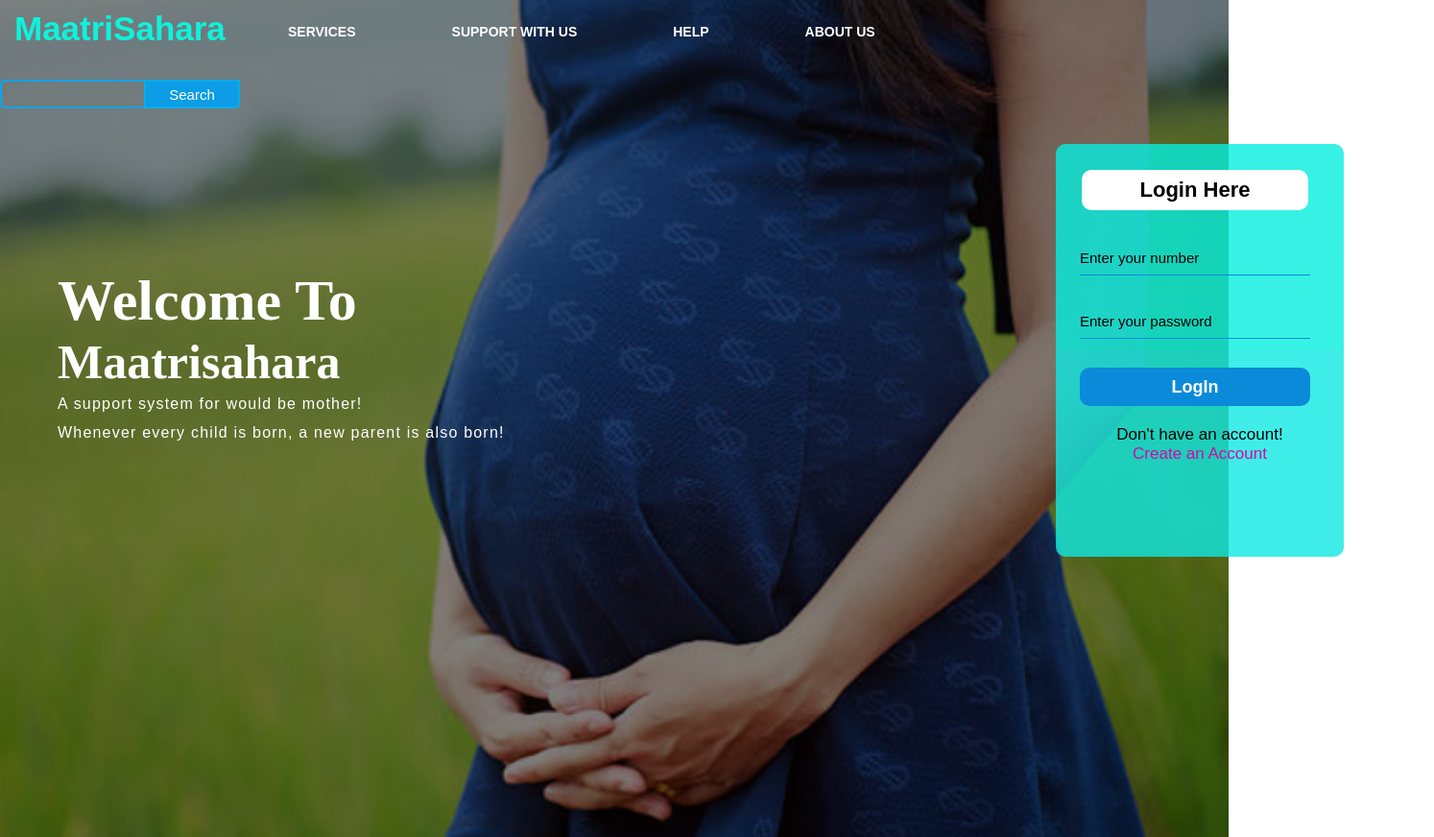
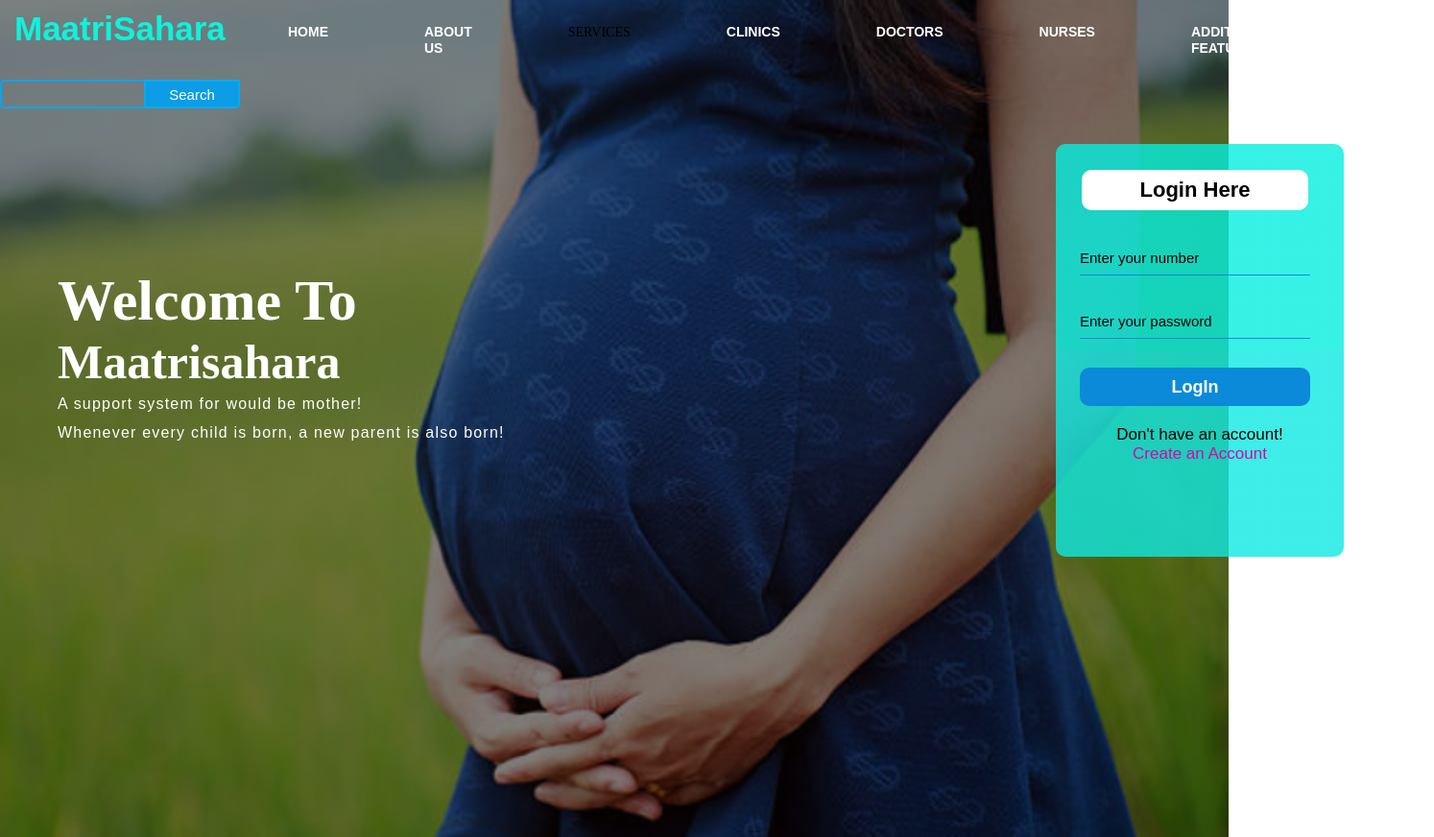
Before and after one commit to Laxmination/MaatriSahara, a plain HTML site: page index.htm in a window 1280 px wide. Shown: the whole page at 96% size, 1494 px wide, since content can reach past the window. Drawn offline with Linux system fonts and the light colour scheme; a script that the page names is missing.

Commit message:
here change is made on four files

```diff
--- a/index.htm
+++ b/index.htm
@@ -16,10 +16,14 @@
             <div class="menu">
                 <ul>
 
-                    <li><a href="Services.htm">SERVICES</a></li>
-                    <li><a href="Maatrisahara.htm">SUPPORT WITH US</a></li>
-                    <li><a href="help.htm">HELP</a></li>
-                    <li><a href="we.htm">ABOUT US</a></li>
+                    <li><a href="Home.htm">HOME</a></li>
+                    <li><a href="About us.htm">ABOUT US</a></li>
+                    <li><a href="Services.htm"></a>SERVICES</li>
+                    <li><a href="Clinics.htm">CLINICS</a></li>
+                    <li><a href="doctors.htm">DOCTORS</a></li>
+                    <li><a href="Nurses.htm">NURSES</a></li>
+                    <li><a href="Additional features.htm">ADDITIONAL FEATURES</a></li>
+                    <li><a href="Contact us.htm">CONTACT US</a></li>
                 </ul>
             </div>
             <div class="search">
--- a/style.css
+++ b/style.css
@@ -6,7 +6,8 @@
 
 .Main{
     width: 100%;
-    background: linear-gradient(to top, rgba(0,2,1,0.5)25%, rgba(0,2,1,0.5)25%),url(Screenshot.png);
+    background: linear-gradient(to top, rgba(0,2,1,0.5)25%, rgba(0,2,1,0.5)25%), url(Screenshot.png);
+    background-position: center;
     background-size: cover;
     height: 109vh;
 
```
Also changed, not shown: services.htm (added, +18 -0 lines), services.css (added).
